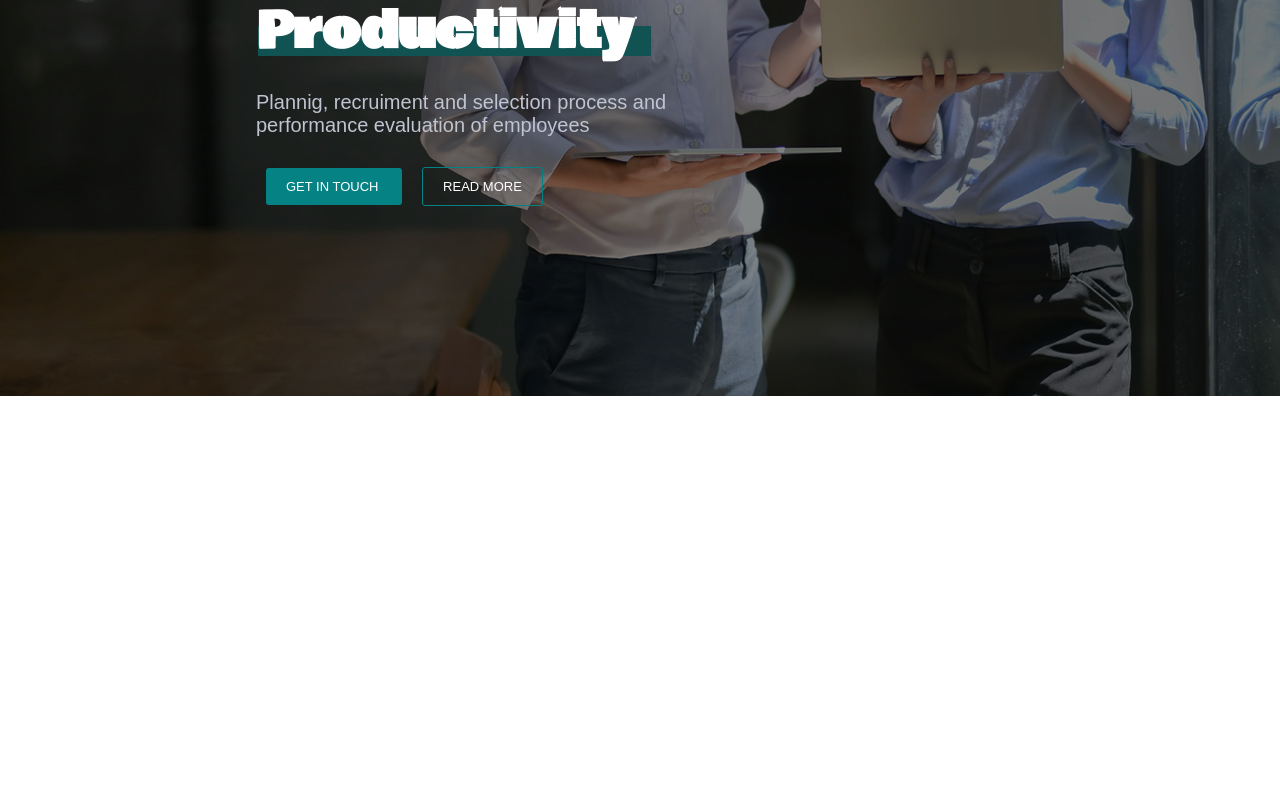
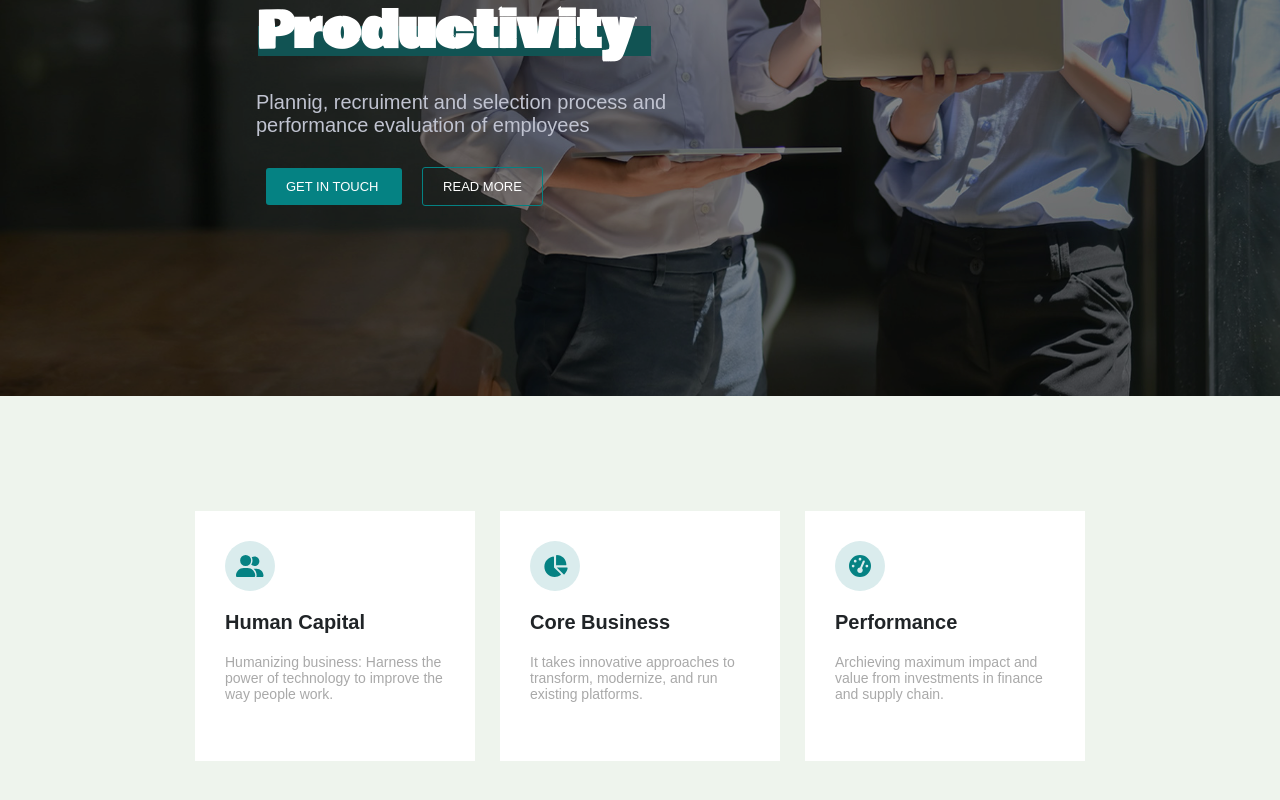
Before and after one commit to Andrea8802/proj-html-vuejs, a Vue app: page / in a window 1280 px wide. Shown: the part 404-1204 px from the top of the page. Before the commit the page ends 800 px from the top, so only its background shows below. Built offline with nearby package versions, Linux system fonts and the light colour scheme.

Commit message:
Create card features

```diff
--- a/src/App.vue
+++ b/src/App.vue
@@ -1,23 +1,25 @@
 <script>
 import InfoCompany from './components/InfoCompany.vue'
 import Jumbotron from './components/Jumbotron.vue'
+import AppMain from './components/AppMain.vue'
 
 export default {
   name: "App",
   components: {
     InfoCompany,
-    Jumbotron
+    Jumbotron,
+    AppMain
   }
 }
 </script>
 
 <template>
   <header>
-
     <InfoCompany />
     <Jumbotron />
+  </header>
 
-  </header>
+  <AppMain />
 </template>
 
 <style lang="scss">
--- /dev/null
+++ b/src/components/AppMain.vue
@@ -0,0 +1,27 @@
+<script>
+import FeaturesCard from './FeaturesCard.vue';
+export default {
+    name: "AppMain",
+    components: {
+        FeaturesCard
+    }
+}
+</script>
+
+<template>
+    <section class="features">
+        <FeaturesCard />
+    </section>
+</template>
+
+<style lang="scss" scoped>
+@use '../styles/partials/variables' as *;
+@use '../styles/partials/mixins' as *;
+
+.features {
+    height: 480px;
+    background-color: $bg-gray;
+    @include d-flex(center, center);
+    gap: 25px
+}
+</style>
--- /dev/null
+++ b/src/components/FeaturesCard.vue
@@ -0,0 +1,78 @@
+<script>
+export default {
+    name: "FeaturesCard"
+}
+</script>
+
+<template>
+    <div class="card">
+        <div class="icon">
+            <fa icon="fa-solid fa-user-group" />
+        </div>
+        <h3>
+            Human Capital
+        </h3>
+        <p>
+            Humanizing business: Harness the power of technology to improve the way people work.
+        </p>
+    </div>
+
+    <div class="card">
+        <div class="icon">
+            <fa icon="fa-solid fa-chart-pie" />
+        </div>
+        <h3>
+            Core Business
+        </h3>
+        <p>
+            It takes innovative approaches to transform, modernize, and run existing platforms.
+        </p>
+    </div>
+
+    <div class="card">
+        <div class="icon">
+            <fa icon="fa-solid fa-gauge-high" />
+        </div>
+        <h3>
+            Performance
+        </h3>
+        <p>
+            Archieving maximum impact and value from investments in finance and supply chain.
+        </p>
+    </div>
+
+</template>
+
+<style lang="scss" scoped>
+@use '../styles/partials/mixins' as *;
+@use '../styles/partials/variables' as *;
+
+.card {
+    height: 250px;
+    width: 280px;
+    background-color: white;
+    padding: 30px;
+
+    .icon {
+        background-color: #daeced;
+        color: $primary-color;
+        border-radius: 50%;
+        display: inline-block;
+        font-size: 22px;
+        width: 50px;
+        height: 50px;
+        @include d-flex(center, center)
+    }
+
+    h3 {
+        font-size: 20px;
+        color: #202427;
+        margin: 20px 0;
+    }
+
+    p {
+        color: darkgray;
+        font-size: 14px;
+    }
+}
+</style>
--- a/src/main.js
+++ b/src/main.js
@@ -4,6 +4,7 @@ import App from './App.vue'
 import { library } from '@fortawesome/fontawesome-svg-core'
 import { fas } from '@fortawesome/free-solid-svg-icons'
 import { fab } from '@fortawesome/free-brands-svg-icons'
+
 import { FontAwesomeIcon } from '@fortawesome/vue-fontawesome'
 
 library.add(fas, fab)
--- a/src/styles/partials/_variables.scss
+++ b/src/styles/partials/_variables.scss
@@ -1,3 +1,4 @@
 $height-header: 45px;
 $primary-color: #058283;
 $text-color: #c0c3d0;
+$bg-gray: #eef4ed;
```
